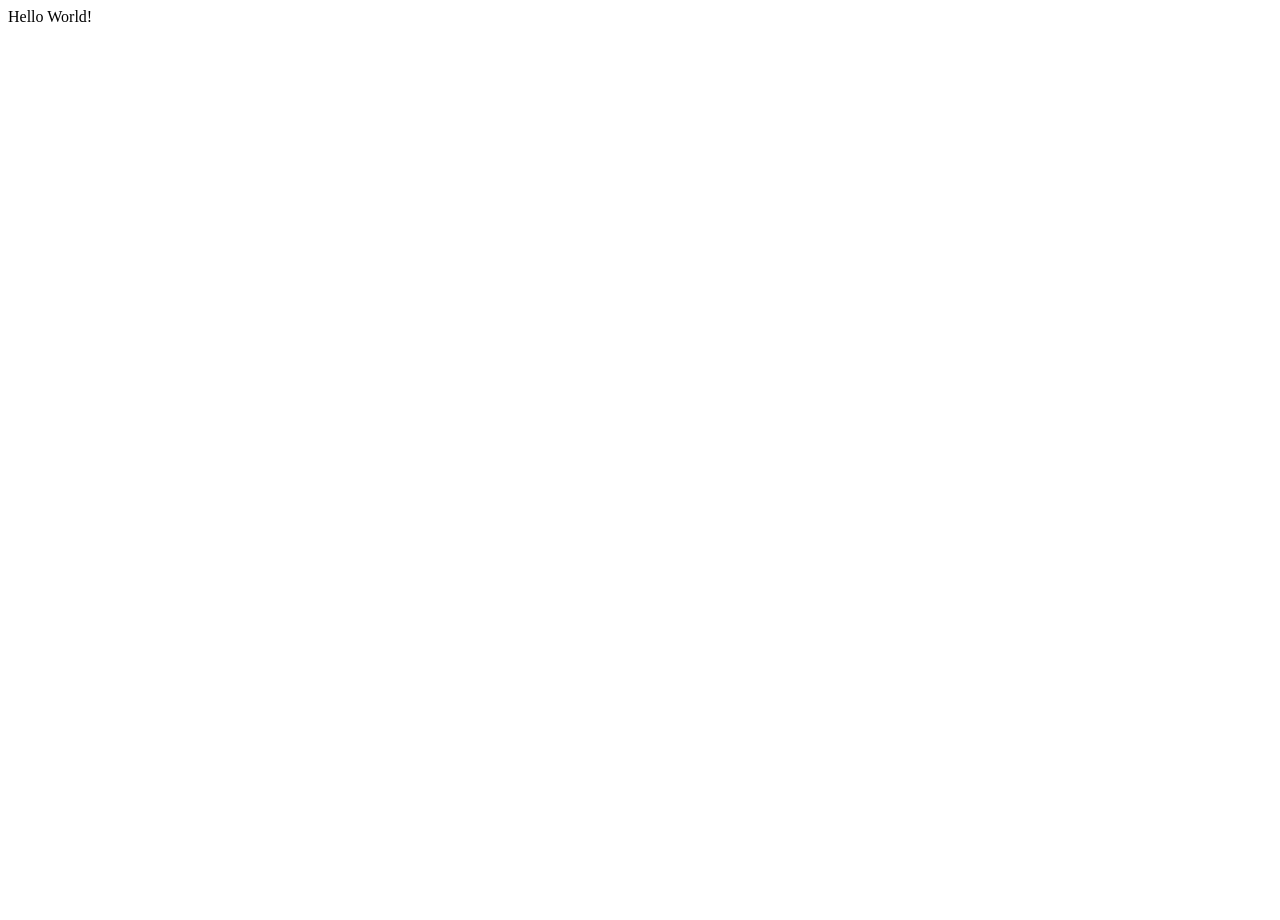
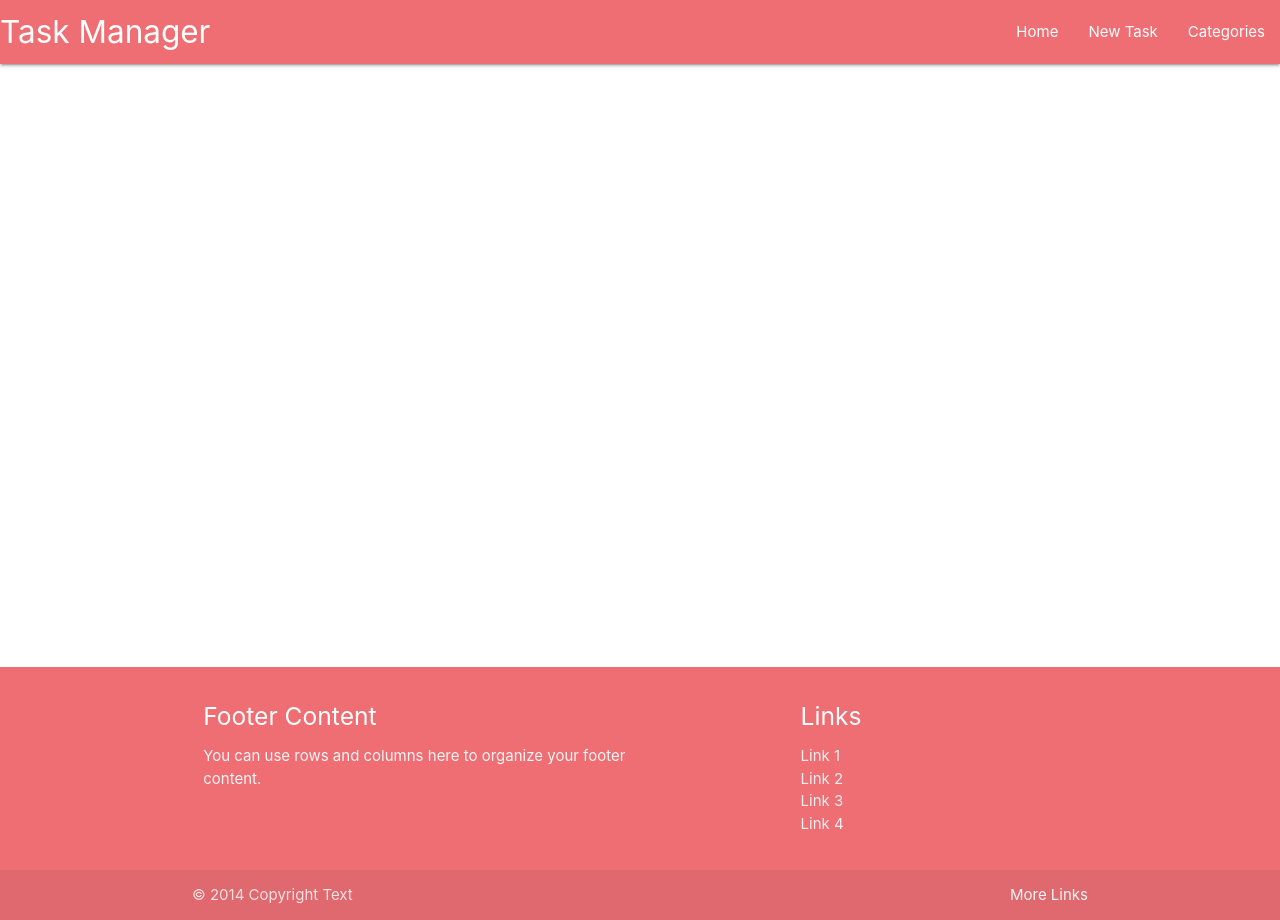
Before and after one commit to Iris-Smok/Task-Manager-App, a Flask app: page / in a window 1280 px wide. Before the commit the page is almost empty. Run offline with Flask 2, Linux system fonts and the light colour scheme.

Commit message:
Add materilize links fro css, js Create base html file, navbar and footer

```diff
--- a/taskmanager/routes.py
+++ b/taskmanager/routes.py
@@ -1,3 +1,6 @@
+"""
+routes.py
+"""
 from flask import render_template
 from taskmanager import app, db  # noqa
 from taskmanager.models import Category, Task  # noqa
@@ -5,4 +8,7 @@ from taskmanager.models import Category, Task  # noqa
 
 @app.route("/")
 def home():
+    """
+    base.html
+    """
     return render_template("base.html")
--- /dev/null
+++ b/taskmanager/static/css/style.css
@@ -0,0 +1,9 @@
+body {
+    display: flex;
+    min-height: 100vh;
+    flex-direction: column;
+}
+
+main {
+    flex: 1 0 auto;
+}
--- /dev/null
+++ b/taskmanager/static/js/script.js
@@ -0,0 +1,5 @@
+document.addEventListener("DOMContentLoaded", function () {
+  // sidenav initialization
+  let sidenav = document.querySelectorAll(".sidenav");
+  M.Sidenav.init(sidenav);
+});
--- a/taskmanager/templates/base.html
+++ b/taskmanager/templates/base.html
@@ -3,15 +3,80 @@ which is where Flask looks for any HTML templates to be rendered.
 We need to render some sort of front-end template to verify that the application is running successfully -->
 <!DOCTYPE html>
 <html lang="en">
+
 <head>
-    <meta charset="UTF-8">
-    <meta http-equiv="X-UA-Compatible" content="IE=edge">
-    <meta name="viewport" content="width=device-width, initial-scale=1.0">
-    <title>Task Manager</title>
+  <meta charset="UTF-8">
+  <meta http-equiv="X-UA-Compatible" content="IE=edge">
+  <meta name="viewport" content="width=device-width, initial-scale=1.0">
+  <link rel="stylesheet" href="https://cdnjs.cloudflare.com/ajax/libs/font-awesome/5.15.3/css/all.min.css"
+    integrity="sha512-iBBXm8fW90+nuLcSKlbmrPcLa0OT92xO1BIsZ+ywDWZCvqsWgccV3gFoRBv0z+8dLJgyAHIhR35VZc2oM/gI1w=="
+    crossorigin="anonymous" referrerpolicy="no-referrer" />
+  <link rel="stylesheet" href="https://cdnjs.cloudflare.com/ajax/libs/materialize/1.0.0/css/materialize.min.css">
+  <link rel="stylesheet" href="{{ url_for('static', filename= 'css/style.css')}}" type="text/css">
+  <title>Task Manager</title>
 </head>
+
 <body>
 
-    Hello World!
+  <header>
+    <nav>
+      <div class="light-blue darken-1">
+        <a href="{{url_for('home')}}" class="brand-logo">Task Manager</a>
+        <a href="#" data-target="mobile-demo" class="sidenav-trigger">
+          <i class="fas fa-bars"></i>
+        </a>
+        <ul class="right hide-on-med-and-down">
+          <li><a href="{{url_for('home')}}">Home</a></li>
+          <li><a href="">New Task</a></li>
+          <li><a href="">Categories</a></li>
+        </ul>
+      </div>
+    </nav>
 
+    <!-- mobile sidenav -->
+    <ul class="sidenav" id="mobile-demo">
+      <li><a href="{{url_for('home')}}">Home</a></li>
+      <li><a href="">New Task</a></li>
+      <li><a href="">Categories</a></li>
+    </ul>
+  </header>
+
+  <main class="container">
+    {% block content%}
+
+    {% endblock %}
+
+  </main>
+
+  <footer class="page-footer blue-darken-3">
+    <div class="container">
+      <div class="row">
+        <div class="col l6 s12">
+          <h5 class="white-text">Footer Content</h5>
+          <p class="grey-text text-lighten-4">You can use rows and columns here to organize your footer content.</p>
+        </div>
+        <div class="col l4 offset-l2 s12">
+          <h5 class="white-text">Links</h5>
+          <ul>
+            <li><a class="grey-text text-lighten-3" href="#!">Link 1</a></li>
+            <li><a class="grey-text text-lighten-3" href="#!">Link 2</a></li>
+            <li><a class="grey-text text-lighten-3" href="#!">Link 3</a></li>
+            <li><a class="grey-text text-lighten-3" href="#!">Link 4</a></li>
+          </ul>
+        </div>
+      </div>
+    </div>
+    <div class="footer-copyright">
+      <div class="container">
+        © 2014 Copyright Text
+        <a class="grey-text text-lighten-4 right" href="#!">More Links</a>
+      </div>
+    </div>
+  </footer>
+
+
+  <script src="https://cdnjs.cloudflare.com/ajax/libs/materialize/1.0.0/js/materialize.min.js"></script>
+  <script src="{{ url_for('static', filename= 'js/script.js')}}"></script>
 </body>
+
 </html>
```
Also changed, not shown: .gitpod.yml, taskmanager/__init__.py (line endings or trailing spaces), taskmanager/models.py (line endings or trailing spaces).
